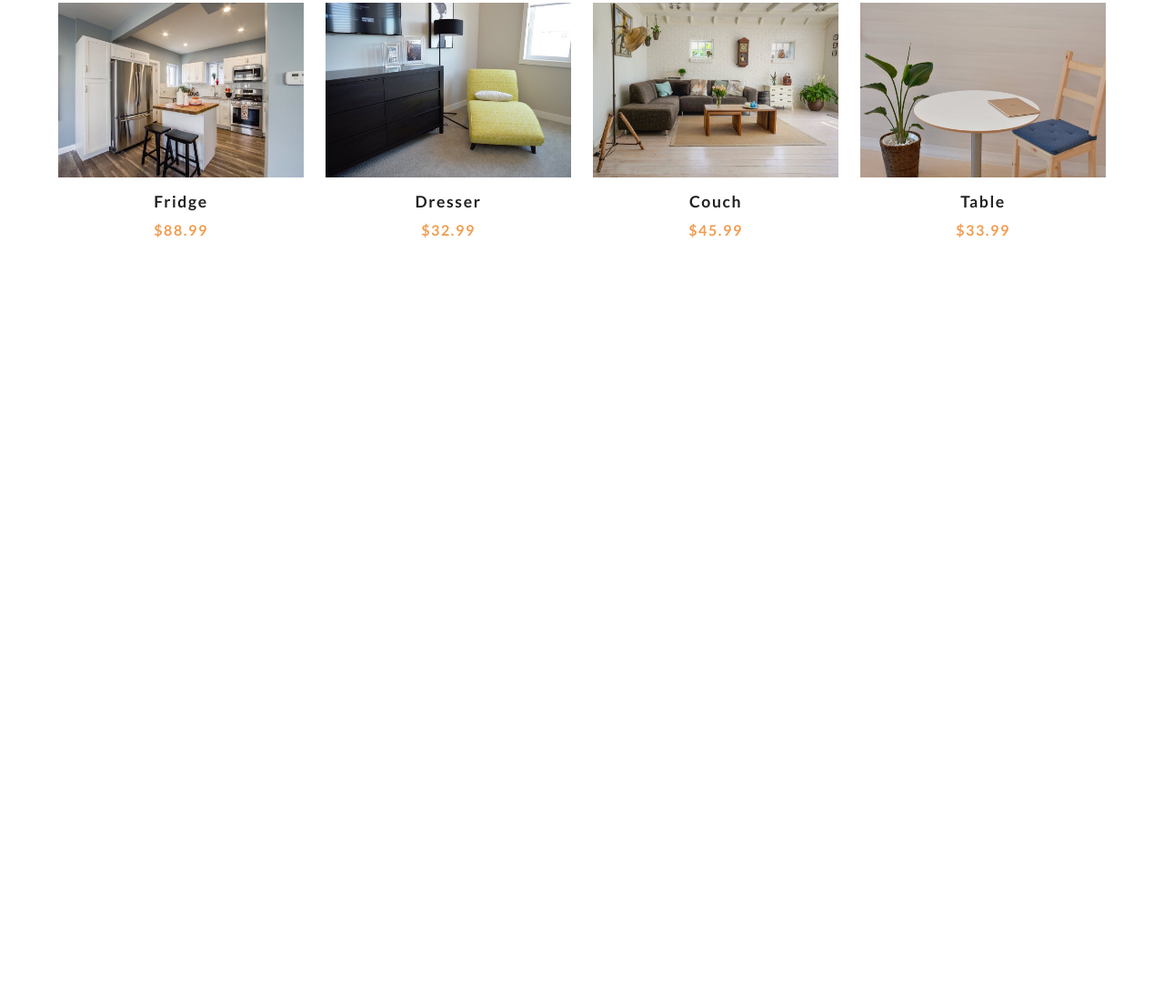
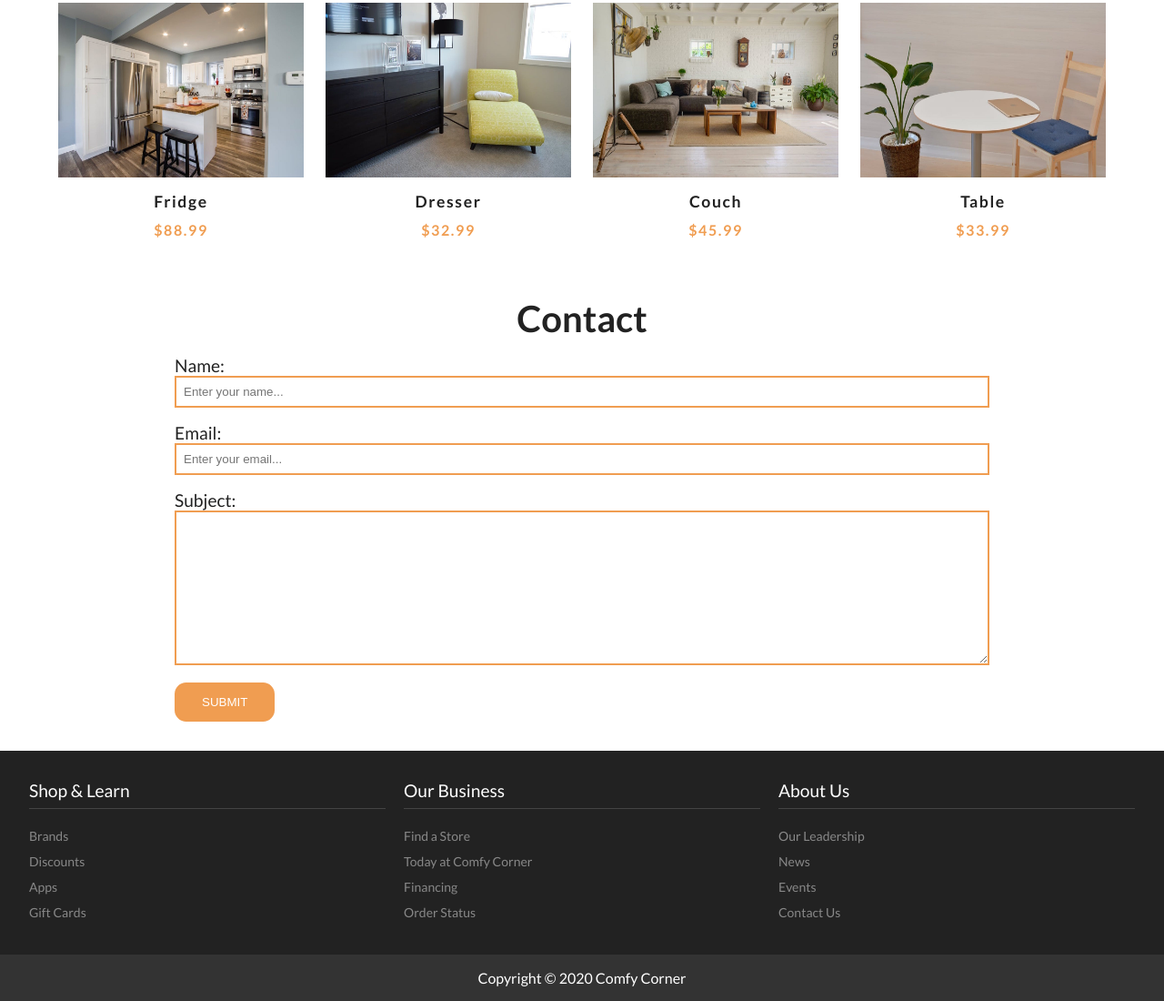
Before and after one commit to JerryDoran/comfy-corner, a plain HTML site: page index.html in a window 1280 px wide. Shown: the part 1280-2380 px from the top of the page at 91% size. Before the commit the page ends 1606 px from the top, so only its background shows below. Drawn offline with nearby package versions, Linux system fonts and the light colour scheme.

Commit message:
Add Contact and Footer sections

```diff
--- a/app.js
+++ b/app.js
@@ -99,7 +99,7 @@ class UI {
         // Display cart item
         this.addCartItem(cartItem);
         // Show the cart
-        this.showCart();
+        // this.showCart();
       });
     });
   }
--- a/index.html
+++ b/index.html
@@ -4,7 +4,7 @@
     <meta charset="UTF-8" />
     <meta name="viewport" content="width=device-width, initial-scale=1.0" />
     <meta http-equiv="X-UA-Compatible" content="ie=edge" />
-    <title>Comfy House</title>
+    <title>Comfy Corner</title>
     <!-- FONT AWESOME -->
     <link
       rel="stylesheet"
@@ -23,11 +23,14 @@
     <nav class="navbar">
       <div class="navbar-center">
         <!-- <span class="nav-icon"><i class="fas fa-bars"></i></!-->
-        <img class="logo" src="/images/logo.svg" alt="store logo" />
+        <!-- <img class="logo" src="/images/logo.svg" alt="store logo" /> -->
+
+        <h2 class="logo">Comfy<span class="accent">Corner</span></h2>
         <div class="overlay">
           <ul>
             <li><a href="#home">Home</a></li>
             <li><a href="#products">Our Products</a></li>
+            <li><a href="#contact">Contact</a></li>
           </ul>
         </div>
         <div class="cart-btn">
@@ -37,9 +40,9 @@
       </div>
     </nav>
     <!-- HERO -->
-    <header class="hero"  id="home">
+    <header class="hero" id="home">
       <div class="banner">
-        <h1 class="banner-title">furniture collection</h1>
+        <h1 class="banner-title">heritage collection</h1>
         <button class="banner-btn">shop now</button>
       </div>
     </header>
@@ -99,6 +102,94 @@
         </div>
       </div>
     </div>
+
+    <section class="contact" id="contact">
+      <div class="container">
+        <div class="section-heading">
+          <h1 class="contact-title">Contact</h1>
+        </div>
+        <form action="">
+          <label for="name">Name:</label>
+          <input
+            type="text"
+            id="name"
+            name="name"
+            placeholder="Enter your name..."
+            required
+          />
+          <label for="email">Email:</label>
+          <input
+            type="email"
+            id="email"
+            name="email"
+            placeholder="Enter your email..."
+            required
+          />
+          <label for="subject">Subject:</label>
+          <textarea name="subject" id="subject" cols="30" rows="10"></textarea>
+          <input type="submit" value="submit" />
+        </form>
+      </div>
+    </section>
+
+    <!-- FOOTER SECTION -->
+    <footer>
+      <div class="container">
+        <div class="footer-cols">
+          <ul>
+            <li>Shop & Learn</li>
+            <li>
+              <a href="#">Brands</a>
+            </li>
+            <li>
+              <a href="#">Discounts</a>
+            </li>
+
+            <li>
+              <a href="#">Apps</a>
+            </li>
+            <li>
+              <a href="#">Gift Cards</a>
+            </li>
+          </ul>
+
+          <ul>
+            <li>Our Business</li>
+            <li>
+              <a href="#">Find a Store</a>
+            </li>
+            <li>
+              <a href="#">Today at Comfy Corner</a>
+            </li>
+            <li>
+              <a href="#">Financing</a>
+            </li>
+            <li>
+              <a href="#">Order Status</a>
+            </li>
+          </ul>
+
+          <ul>
+            <li>About Us</li>
+            <li>
+              <a href="#">Our Leadership</a>
+            </li>
+            <li>
+              <a href="#">News</a>
+            </li>
+            <li>
+              <a href="#">Events</a>
+            </li>
+            <li>
+              <a href="#">Contact Us</a>
+            </li>
+          </ul>
+        </div>
+      </div>
+      <div class="footer-bottom text-center">
+        Copyright &copy; 2020 Comfy Corner
+      </div>
+    </footer>
     <script src="https://ajax.googleapis.com/ajax/libs/jquery/3.3.1/jquery.min.js"></script>
     <script src="app.js"></script>
   </body>
--- a/main.css
+++ b/main.css
@@ -1,6 +1,6 @@
 @import url('https://fonts.googleapis.com/css?family=Lato:400,700');
 
-/* --------------- Define CSS Variables ---------------- */
+/* --------------- GLOBAL CSS VARIABLES AND STYLES ---------------- */
 :root {
   --primaryColor: #f09d51;
   --mainWhite: #fff;
@@ -27,7 +27,7 @@ body {
 a {
   text-decoration: none;
 }
-/* --------------- Navbar ---------------- */
+/* --------------- NAVBAR ---------------- */
 .navbar {
   position: sticky;
   top: 0;
@@ -54,6 +54,10 @@ a {
 
 .logo {
   display: none;
+}
+
+.accent {
+  color: var(--primaryColor);
 }
 
 .menu {
@@ -180,7 +184,7 @@ a {
   color: var(--mainWhite);
 }
 
-/* --------------- Hero ---------------- */
+/* --------------- HERO ---------------- */
 .hero {
   min-height: calc(100vh - 60px);
   background: url('./images/hero-bcg.jpeg') center/cover no-repeat;
@@ -216,7 +220,7 @@ a {
   color: var(--primaryColor);
 }
 
-/* --------------- Products ---------------- */
+/* --------------- PRODUCTS ---------------- */
 .products {
   padding: 4rem 0;
 }
@@ -291,7 +295,7 @@ a {
   text-align: center;
 }
 
-/* --------------- Cart ---------------- */
+/* --------------- CART ---------------- */
 .cart-overlay {
   position: fixed;
   top: 0;
@@ -334,6 +338,89 @@ a {
 .transparentBcg {
   visibility: visible;
 }
+
+/* --------------- CONTACT SECTION ---------------- */
+.contact-title {
+  text-align: center;
+  font-size: 2.5rem;
+}
+
+.contact form {
+  width: 70%;
+  margin: 1rem auto;
+}
+
+.contact form label {
+  font-size: 1.2rem;
+}
+
+.contact form input,
+.contact form textarea {
+  width: 100%;
+  padding: 0.5rem;
+  margin-bottom: 1rem;
+  border: 2px solid var(--primaryColor);
+  outline: none;
+}
+
+.contact form input[type='submit'] {
+  width: initial;
+  background-color: var(--primaryColor);
+  color: var(--mainWhite);
+  padding: 0.75rem 1.75rem;
+  text-transform: uppercase;
+  border-radius: 0.8rem;
+  cursor: pointer;
+  transition: background-color 650ms;
+}
+
+.contact form input[type='submit']:hover {
+  background-color: var(--mainWhite);
+  color: var(--mainBlack);
+}
+
+/* --------------- FOOTER SECTION ---------------- */
+.footer-container {
+  max-width: 1180px;
+  text-align: center;
+  margin: 0 auto;
+  padding: 0 3rem;
+}
+footer .footer-cols {
+  display: grid;
+  grid-gap: 20px;
+  grid-template-columns: repeat(3, 1fr);
+  padding: 2rem;
+  text-align: left;
+  font-size: 14px;
+  background-color: var(--mainBlack);
+  color: var(--mainWhite);
+}
+
+footer .footer-cols ul {
+  list-style: none;
+}
+
+footer .footer-cols a {
+  color: var(--mainGrey);
+  opacity: 0.5;
+  line-height: 2;
+}
+
+footer .footer-cols ul li:first-child {
+  font-size: 1.2rem;
+  padding-bottom: 0.5rem;
+  border-bottom: #444 solid 1px;
+  margin-bottom: 1rem;
+}
+
+footer .footer-bottom {
+  background: #333;
+  padding: 1rem;
+  color: var(--mainWhite);
+  text-align: center;
+}
+
 @media screen and (min-width: 768px) {
   .cart {
     width: 30vw;
```
